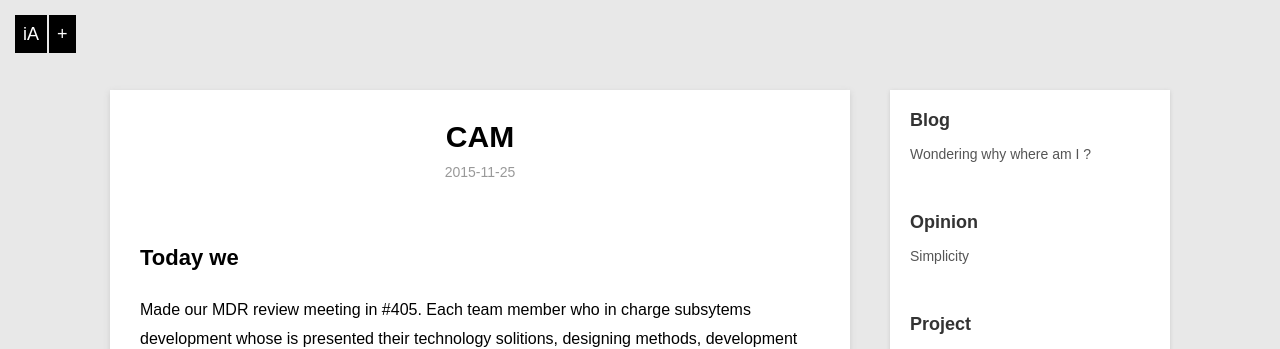
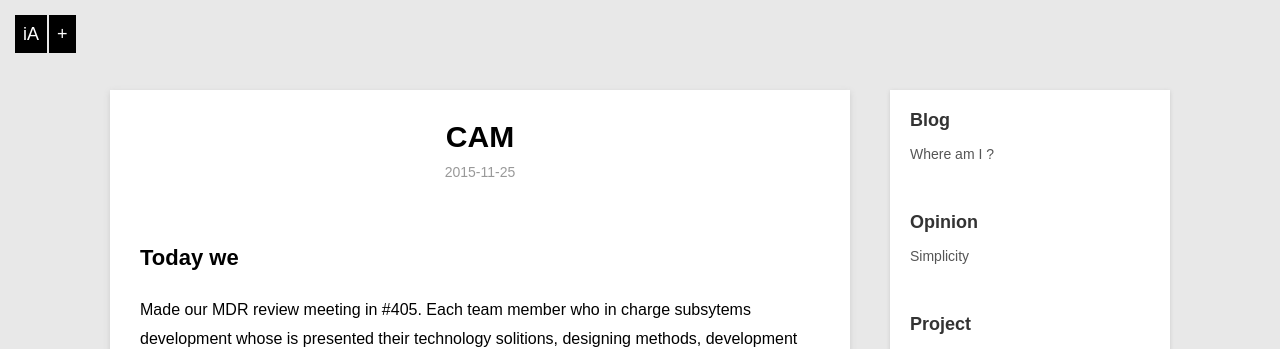
Before and after one commit to iUniverse/iUniverse.github.io, a Jekyll site: the page built from _posts/project/2015-11-25-testing.md, in a window 1280 px wide. Shown: the top 349 px of the page. Built offline with Jekyll 4.4.1, drawn with Linux system fonts in a browser that asks for light colours; Markdown is read by kramdown in place of the engine named in the settings.

Commit message:
post
updated

```diff
--- a/_posts/blog/2015-11-25-iA.md
+++ b/_posts/blog/2015-11-25-iA.md
@@ -1,10 +1,10 @@
 ---
 layout: post
-title: Wondering why where am I ?
+title: Where am I ?
 category: blog
 description: wind rises
 ---
-##iA started in universe..
+##iA started in the universe..
 
 Энэ дэлхий дээр хүний оюун ухаан шиг алс хязгааргүй уудам одод эрхэс ертөнц луугаа адил машид гайхамшигтай зүйл ховор ажээ.
 Бидний оюун ухаан бодол минь хэнд ч захирагдахааргүй эрх чөлөөтэй, хэнээс ч хараат бус хийгээд хязгааргүй уудамд ч дүүлэн нисэх хүчин чадал төгөлдөр дахин давтагдашгүй бүтээл билээ. Яг л салхи мэт..
```
